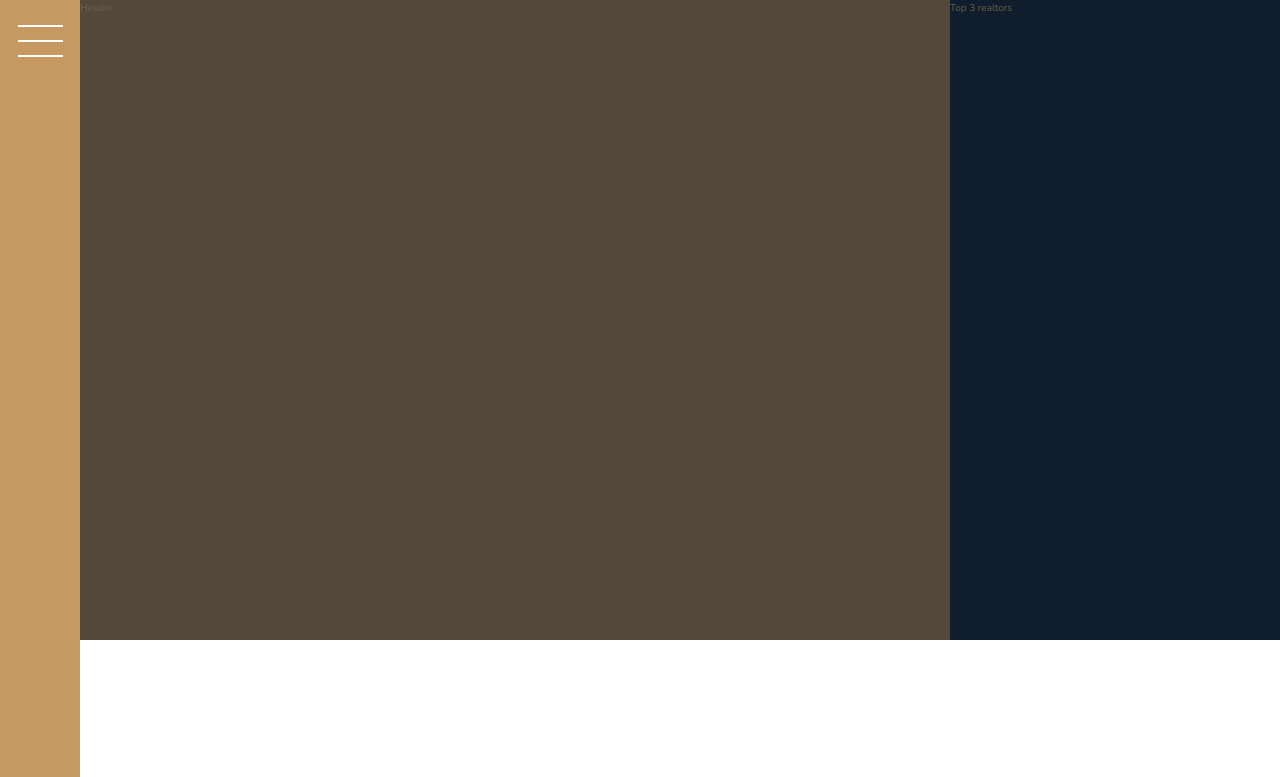
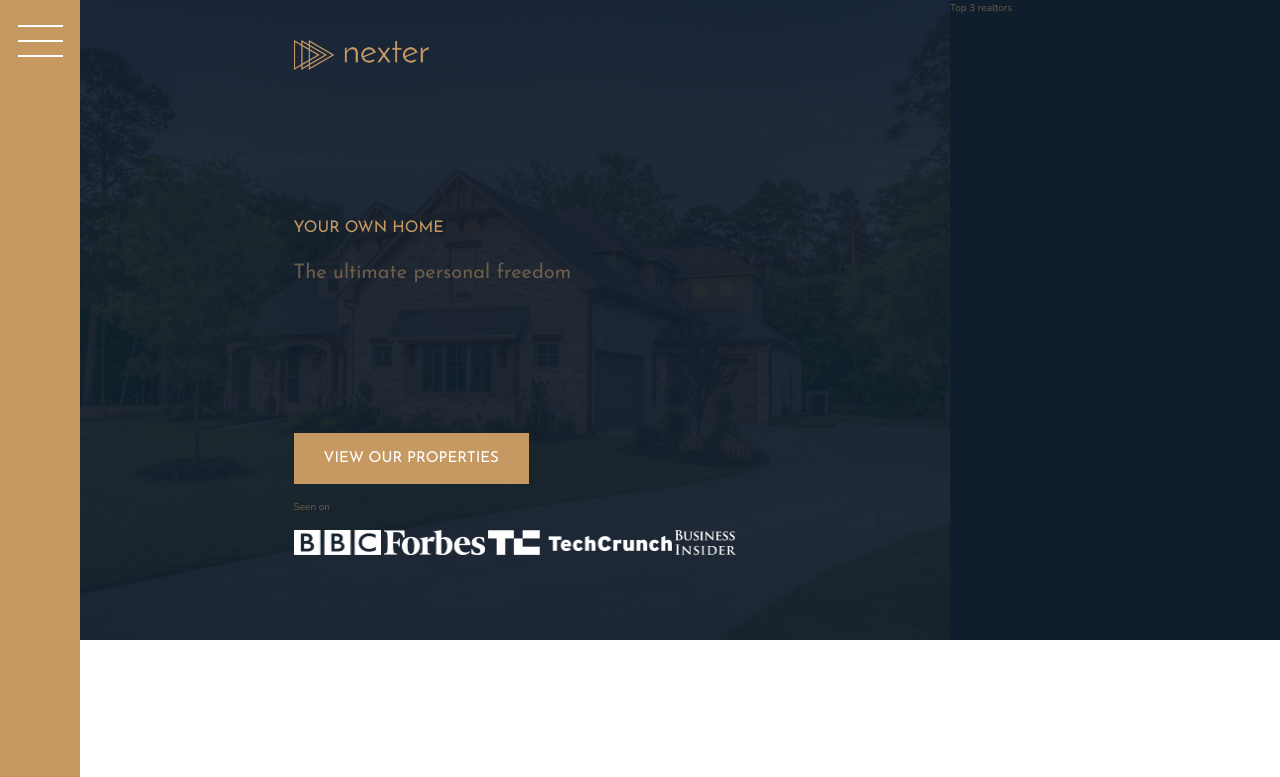
Before and after one commit to francis-mwas/Css-grid-project, a website: page index.html in a window 1280 px wide. Shown: the top 777 px of the page. Drawn offline with nearby package versions, Linux system fonts and the light colour scheme.

Commit message:
Header layout and styling

```diff
--- a/index.html
+++ b/index.html
@@ -19,7 +19,17 @@
            </div>
        </div>
        <div class="header">
-           Header
+          <img src="img/logo.png" alt="Logo" class="header__logo">
+          <h3 class="heading-3">Your own home</h3>
+          <h1 class="heading-1">The ultimate personal freedom</h1>
+          <button class="btn header__btn">View our properties</button>
+          <div class="header__seenon--text">Seen on</div>
+          <div class="header__seenon-logos">
+               <img src="img/logo-bbc.png"  alt="Seen on logo 1">
+               <img src="img/logo-forbes.png"  alt="Seen on logo 2">
+               <img src="img/logo-techcrunch.png"  alt="Seen on logo 3">
+               <img src="img/logo-bi.png"  alt="Seen on logo 4">
+          </div>
        </div>
        <div class="realtors">
            Top 3 realtors
--- a/sass/_header.scss
+++ b/sass/_header.scss
@@ -2,4 +2,29 @@
     background-color: $color-grey-dark-1;
 
     grid-column: full-start / col-end 6;
+    background-image: linear-gradient(rgba($color-secondary, .93), rgba($color-secondary, .93)), url(../img/hero.jpeg);
+    background-size: cover;
+    background-position: center;
+    padding: 8rem;
+    padding-top: 4rem;
+
+    display: grid;
+    grid-template-rows: 1fr min-content 1fr;
+    grid-template-columns: max-content;
+    grid-row-gap: 1.5rem;
+    justify-content: center;
+
+    &__logo{
+        height: 3rem;
+    }
+    &__btn{
+        align-self: start;
+        justify-self: start;
+    }
+    &__seeon-text{}
+    &__seenon-logos{
+        img{
+            height: 2.5rem
+        }
+    }
 }
```
Also changed, not shown: css/style.css, sass/_sidebar.scss (line endings or trailing spaces).
